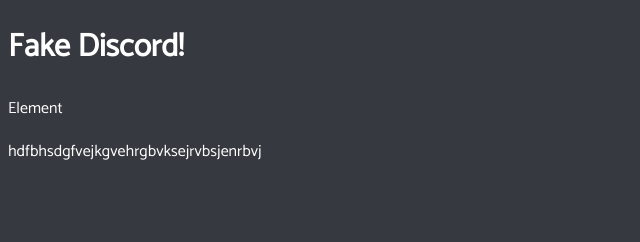
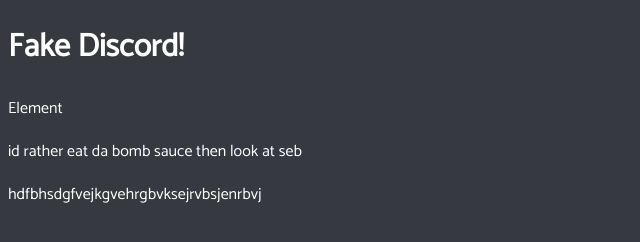
Before and after one commit to RealSebasTheFish/fakediscord, a plain HTML site: page index.html in a window 1280 px wide. Shown: the whole page, without its empty margins (0-640 px from the left). Drawn offline with Linux system fonts and the light colour scheme; a web font is replaced by a local one.

```diff
--- a/index.html
+++ b/index.html
@@ -11,6 +11,7 @@
     <body>
         <h1>Fake Discord!</h1>
         <p>Element</p>
+        <p>id rather eat da bomb sauce then look at seb</p>
         <p>hdfbhsdgfvejkgvehrgbvksejrvbsjenrbvj</p>
     </body>
 </html>
```
